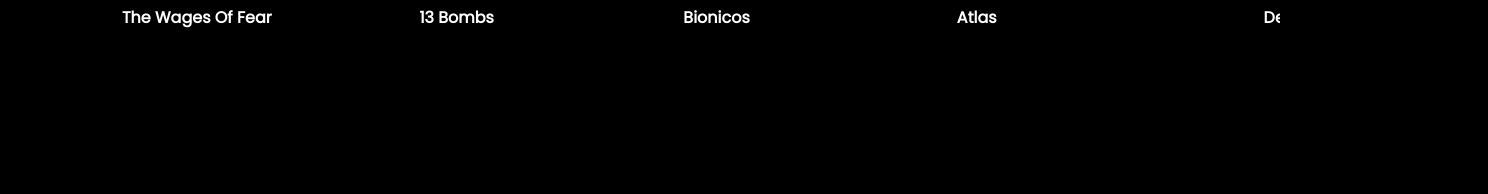
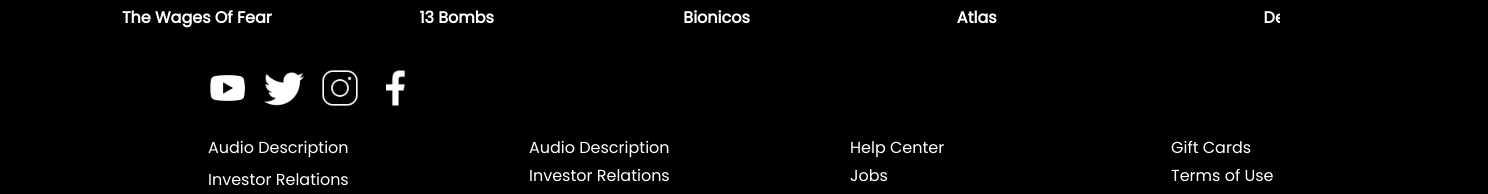
Before and after one commit to MANANDAXINI/Netflix, a React (Vite) app: page / in a window 1280 px wide. Shown: the part 2565-2759 px from the top of the page, 1488 px wide, since content can reach past the window. Before the commit the page ends 2633 px from the top, so only its background shows below. Built offline with nearby package versions, Linux system fonts and the light colour scheme.

Commit message:
home done till api data

```diff
--- a/package.json
+++ b/package.json
@@ -10,6 +10,9 @@
     "preview": "vite preview"
   },
   "dependencies": {
+    "@fortawesome/free-brands-svg-icons": "^6.5.2",
+    "@fortawesome/react-fontawesome": "^0.2.2",
+    "font-awesome": "^4.7.0",
     "react": "^18.2.0",
     "react-dom": "^18.2.0"
   },
--- a/src/Components/Footer/Footer.jsx
+++ b/src/Components/Footer/Footer.jsx
@@ -1,11 +1,45 @@
-
+import yt from "../../assets/youtube_icon.png"
+import twt from "../../assets/twitter_icon.png"
+import ins from "../../assets/instagram_icon.png"
+import face from "../../assets/facebook_icon.png"
 
 const Footer = () => {
   return (
     <div>
+      <div className="icons flex ml-[13rem] gap-4 ">
+        <img src={yt} alt="" className="h-10 w-10 cursor-pointer rounded-md" />
+        <img src={twt} alt="" className="h-10 w-10 cursor-pointer rounded-md"  />
+        <img src={ins} alt="" className="h-10 w-10 cursor-pointer rounded-md"  />
+        <img src={face} alt="" className="h-10 w-10 cursor-pointer rounded-md"  />
+      </div>
 
+      <div className="grid grid-cols-4 w-full gap-1  mt-7 ml-[13rem]">
+        <div className="flex flex-col gap-2 text-white">
+          <p>Audio Description</p>
+          <p>Investor Relations</p>
+          <p>Legal Notices</p>
+        </div>
+
+        <div className="flex flex-col gap-1 text-white">
+          <p>Audio Description</p>
+          <p>Investor Relations</p>
+          <p>Legal Notices</p>
+        </div>
+
+        <div className="flex flex-col gap-1 text-white">
+          <p>Help Center</p>
+          <p>Jobs</p>
+          <p>Cookie Preference</p>
+        </div>
+
+        <div className="flex flex-col gap-1 text-white">
+          <p>Gift Cards</p>
+          <p>Terms of Use</p>
+          <p>Corporate Information</p>
+        </div>
+      </div>
     </div>
-  )
-}
+  );
+};
 
-export default Footer
+export default Footer;
--- a/src/Components/Pages/Home/Home.jsx
+++ b/src/Components/Pages/Home/Home.jsx
@@ -5,6 +5,7 @@
 import info_icon from "../../../assets/info_icon.png"
 import "../Home/Home.css"
 import Titlecards from "../../Titlecards/Titlecards"
+import Footer from "../../Footer/Footer"
 
 const Home = () => {
   return (
@@ -40,6 +41,8 @@
 
       </div>
 
+      <Footer/>
+
     </div>
 
 
```
Also changed, not shown: 1 other file (tests, documents, lock files or other folders).
